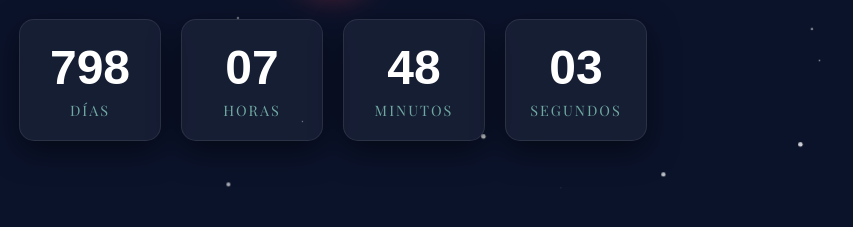
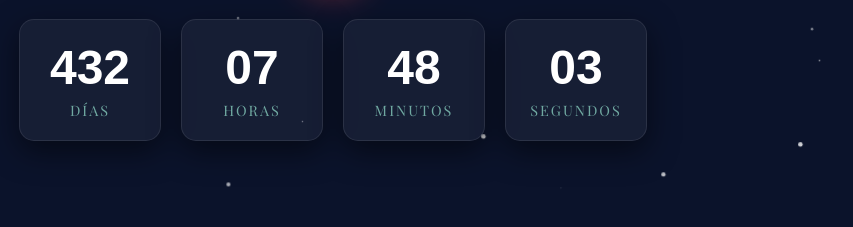
Before and after one commit to Joram-10/Amor, a plain HTML site: page contador.html in a window 1280 px wide. Shown: the part 449-676 px from the top of the page, 307-1160 px from the left. Drawn offline with nearby package versions, Linux system fonts and the light colour scheme; a web font is replaced by a local one.

Commit message:
Update contador.html

```diff
--- a/contador.html
+++ b/contador.html
@@ -167,7 +167,7 @@
         // 2. LÓGICA DEL CONTADOR
         // CAMBIA EL AÑO AQUÍ (ej. February 14, 2023 o 2024 o 2025)
         // ==========================================
-        const startDate = new Date("February 14, 2024 00:00:00").getTime();
+        const startDate = new Date("February 14, 2025 00:00:00").getTime();
 
         const updateTimer = setInterval(function() {
             const now = new Date().getTime();
```
